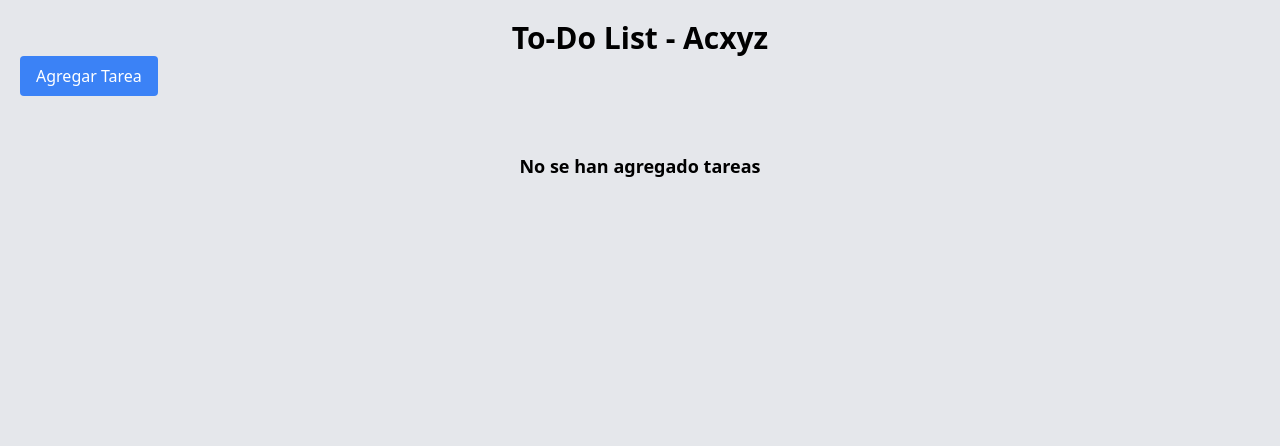
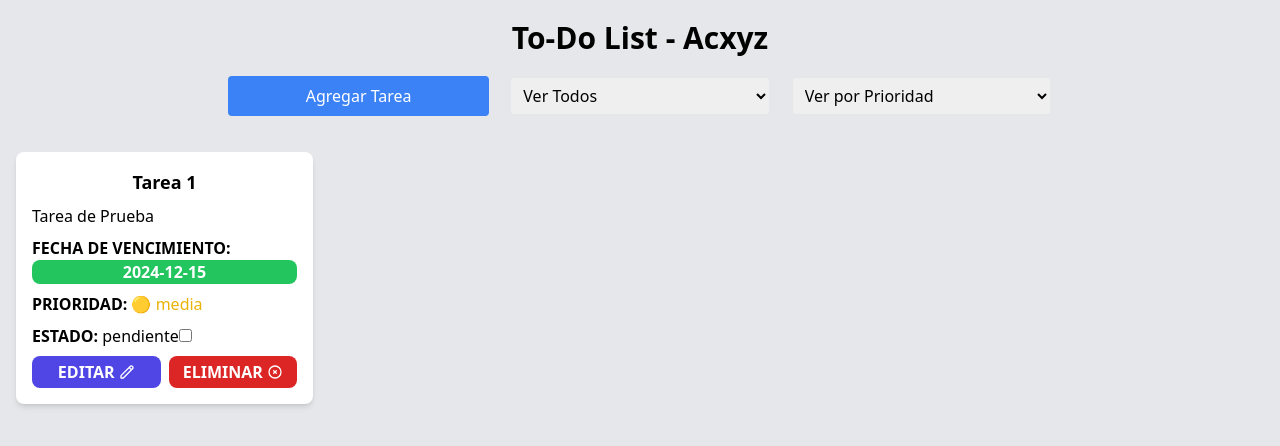
Before and after one commit to Acxyz0/To-Do-List, a plain HTML site: page index.html in a window 1280 px wide. Drawn offline with nearby package versions, Linux system fonts and the light colour scheme; some packages are replaced by stand-ins of ours; a script that the page names is missing.

Commit message:
Se incluyo el select a las tareas

```diff
--- a/index.html
+++ b/index.html
@@ -18,12 +18,39 @@
     <body class="bg-gray-200">
         <header class="m-5">
             <h1 class="text-3xl font-bold text-center">To-Do List - Acxyz</h1>
-            <button
-                id="btn-abrir-modal"
-                class="bg-blue-500 text-white px-4 py-2 rounded hover:bg-blue-400 transition"
+
+            <div
+                class="grid grid-cols-1 sm:grid-cols-3 gap-x-5 gap-y-2 mt-5 justify-center lg:mx-52"
             >
-                Agregar Tarea
-            </button>
+                <button
+                    id="btn-abrir-modal"
+                    class="bg-blue-500 text-white px-4 py-2 w-full rounded hover:bg-blue-400 transition"
+                >
+                    Agregar Tarea
+                </button>
+                <select
+                    name="ver"
+                    id="ver"
+                    class="w-full border-2 py-1 px-2 rounded focus:outline-none"
+                >
+                    <option value="" disabled selected>Ver Todos</option>
+                    <option value="pendientes">Pendientes</option>
+                    <option value="iniciadas">Iniciadas</option>
+                    <option value="completas">Completas</option>
+                </select>
+                <select
+                    name="ver"
+                    id="ver"
+                    class="w-full border-2 py-1 px-2 rounded focus:outline-none"
+                >
+                    <option value="" disabled selected
+                        >Ver por Prioridad</option
+                    >
+                    <option value="">Minima</option>
+                    <option value="">Media</option>
+                    <option value="">Alta</option>
+                </select>
+            </div>
         </header>
 
         <!-- CARDS -->
--- a/scripts/Classes/Administrador.js
+++ b/scripts/Classes/Administrador.js
@@ -1,9 +1,19 @@
 import { contenedorCards } from "../Selectores.js";
 import { fechaVencimientoMinima, cargarEdicion } from "../Funciones.js";
+import { Notificaciones } from "./Notificaciones.js";
 
 export class Administrador {
     constructor() {
-        this.tareas = [];
+        this.tareas = [
+            {
+                id: 1,
+                nombre: "Tarea 1",
+                descripcion: "Tarea de Prueba",
+                fechaVencimiento: "2024-12-15",
+                prioridad: "media",
+                estado: "pendiente",
+            },
+        ];
         this.mostrar();
     }
 
@@ -21,7 +31,15 @@ export class Administrador {
 
     eliminar(id) {
         this.tareas = this.tareas.filter((tarea) => tarea.id !== id);
+        new Notificaciones({
+            mensaje: "Tarea eliminada correctamente",
+            tipo: "exito",
+        });
         this.mostrar();
+    }
+
+    completado(id) {
+        this.tareas;
     }
 
     mostrar() {
@@ -98,6 +116,26 @@ export class Administrador {
             // Estado
             const estado = document.createElement("p");
             estado.innerHTML = `<span class="font-bold uppercase text-black">Estado: </span> ${tarea.estado}`;
+            // AGREGAR CHECKBOX
+            const checkEstado = document.createElement("input");
+            checkEstado.type = "checkbox";
+            checkEstado.checked = tarea.estado === "completado";
+            checkEstado.dataset.id = tarea.id;
+            checkEstado.addEventListener("change", (e) => {
+                if (e.target.checked) {
+                    tarea.estado = "completado";
+                    new Notificaciones({
+                        mensaje: "Tarea Completada",
+                        tipo: "success",
+                    });
+                    this.mostrar();
+                    e.target.disabled = true;
+                } else {
+                    tarea.estado = "pendiente";
+                    this.mostrar();
+                }
+            });
+            estado.appendChild(checkEstado);
 
             // Boton Editar
             const btnEditar = document.createElement("button");
```
